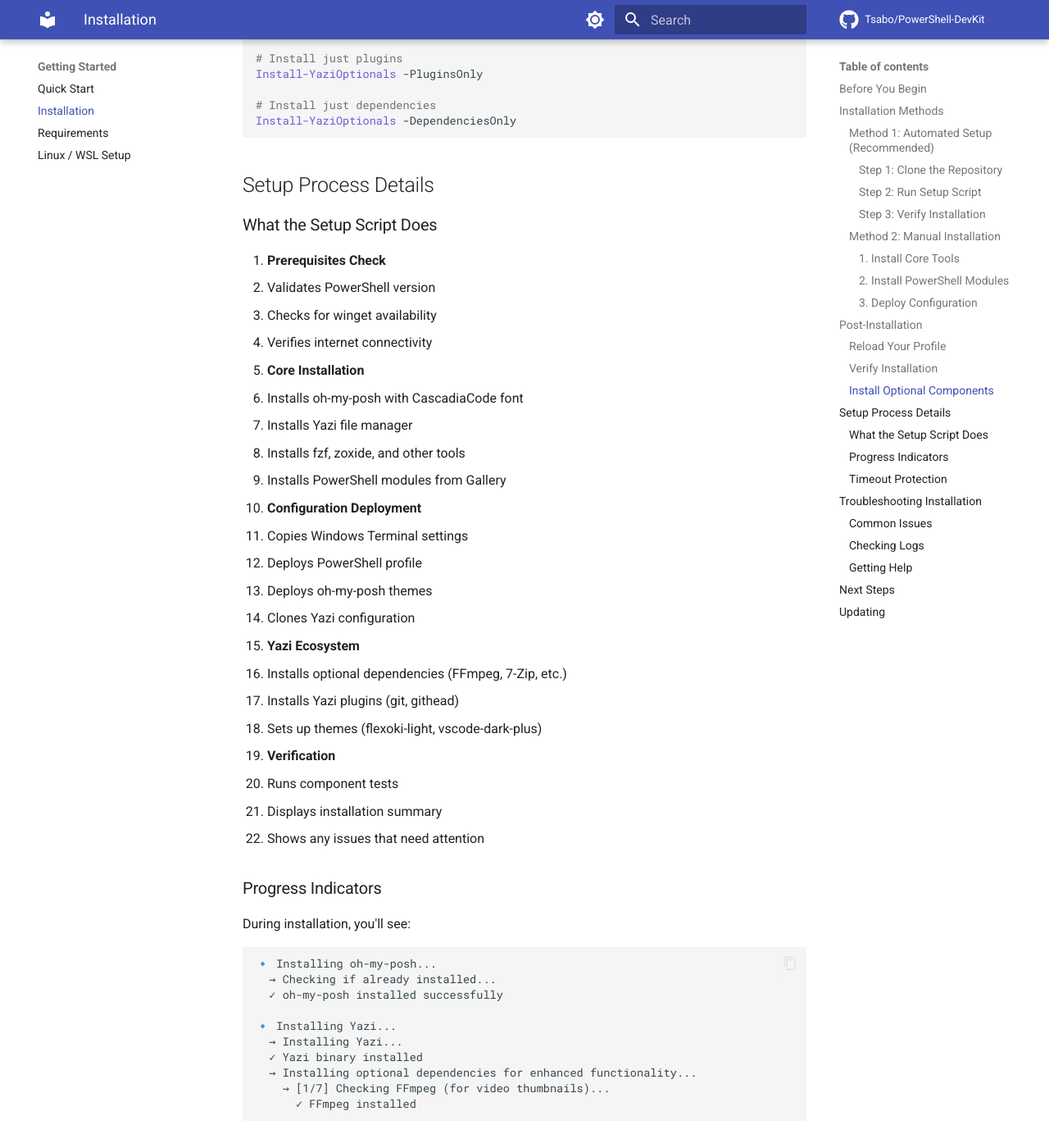
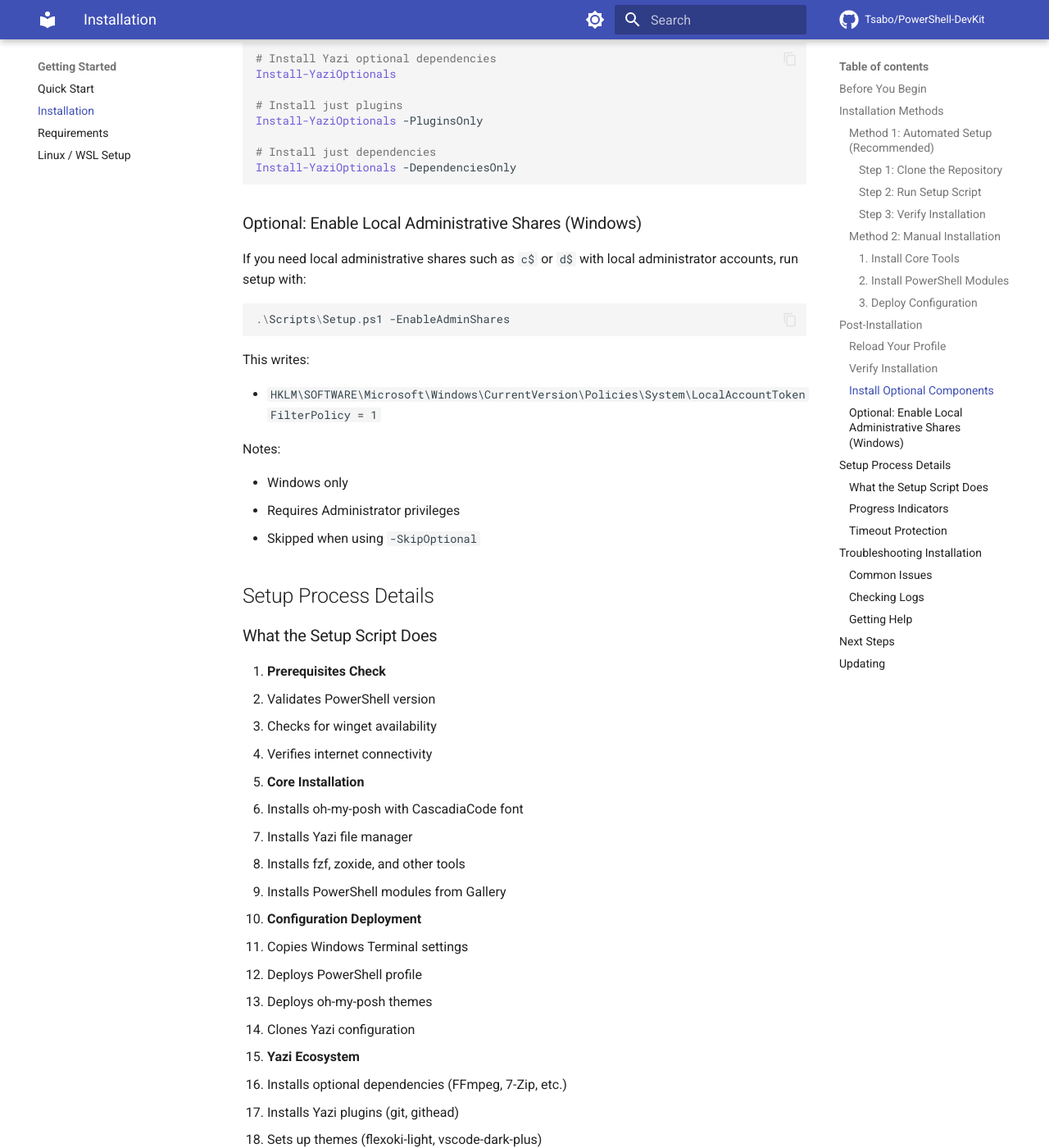
Before and after one commit to Tsabo/PowerShell-DevKit, an MkDocs documentation site: the page built from docs/getting-started/installation.md, in a window 1280 px wide and 1400 px high, scrolled down 2355 px. Shown: the whole window at 82% size. Built offline with MkDocs 1.6.1 and Material for MkDocs 9.7.7, drawn with Linux system fonts in a browser that asks for light colours; comment, search, counter and statistics services are not loaded; some of the changed text lies outside the part shown.

Commit message:
Add support for enabling local administrative shares policy in setup script
- Introduced Install-LocalAdminSharesPolicy and Test-LocalAdminSharesPolicy functions.
- Updated Get-EnvironmentComponents to conditionally include local admin shares policy.
- Enhanced Setup.ps1 and related documentation to support -EnableAdminShares parameter.
- Added troubleshooting guidance for access denied issues related to local admin shares.

````diff
--- a/docs/getting-started/installation.md
+++ b/docs/getting-started/installation.md
@@ -43,6 +43,9 @@
     # Right-click PowerShell and "Run as Administrator"
     cd C:\Dev\PowerShell-DevKit
     .\Scripts\Setup.ps1
+
+    # Optional: enable local admin shares policy (c$, d$, etc.)
+    .\Scripts\Setup.ps1 -EnableAdminShares
     ```
 
     **Benefits:**
@@ -163,6 +166,24 @@
 Install-YaziOptionals -DependenciesOnly
 ```
 
+### Optional: Enable Local Administrative Shares (Windows)
+
+If you need local administrative shares such as `c$` or `d$` with local administrator accounts, run setup with:
+
+```powershell
+.\Scripts\Setup.ps1 -EnableAdminShares
+```
+
+This writes:
+
+- `HKLM\SOFTWARE\Microsoft\Windows\CurrentVersion\Policies\System\LocalAccountTokenFilterPolicy = 1`
+
+Notes:
+
+- Windows only
+- Requires Administrator privileges
+- Skipped when using `-SkipOptional`
+
 ## Setup Process Details
 
 ### What the Setup Script Does
@@ -193,6 +214,10 @@
    - Runs component tests
    - Displays installation summary
    - Shows any issues that need attention
+
+Optional with `-EnableAdminShares`:
+
+- Applies `LocalAccountTokenFilterPolicy=1` for local administrative share access
 
 ### Progress Indicators
 
````
Also changed, not shown: Scripts/README.md (+4 -0 lines), docs/scripts/setup.md (+19 -0 lines), docs/troubleshooting.md (+22 -0 lines), 2 other files.
